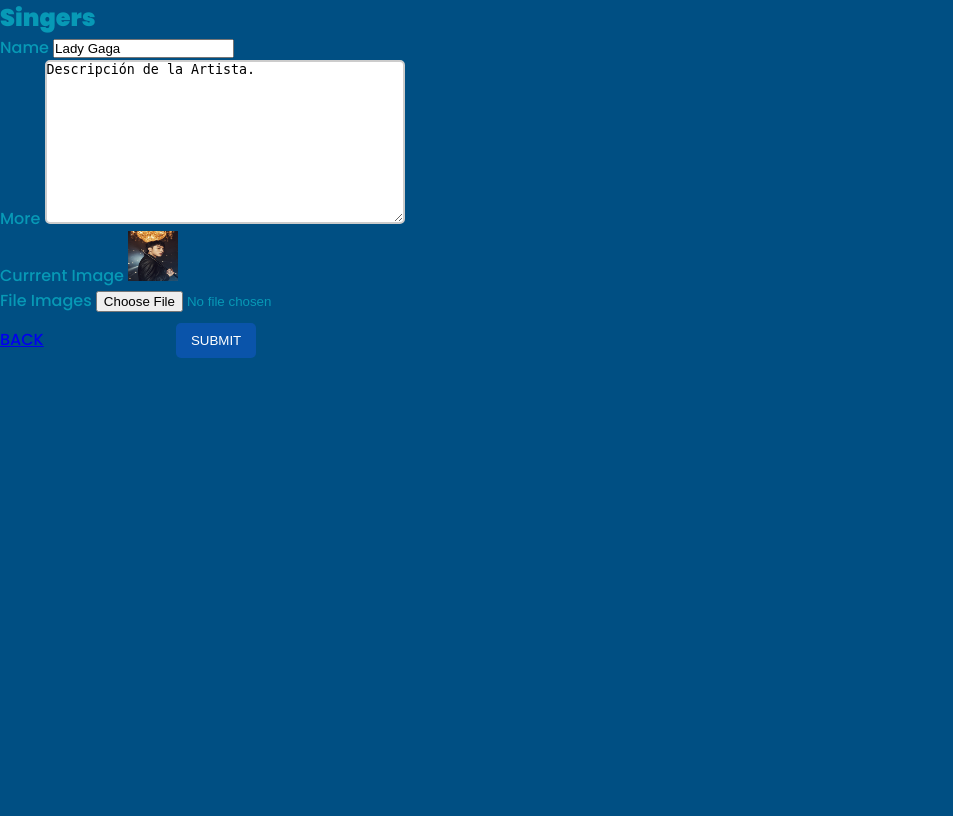
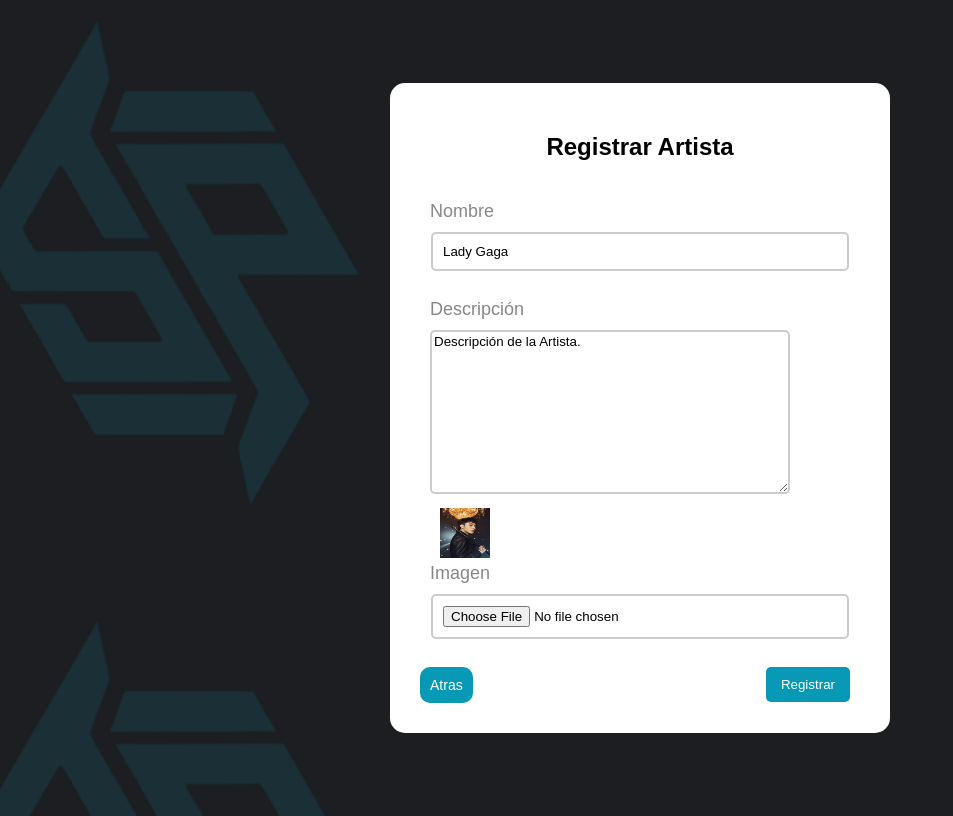
Before and after one commit to UNI-Ariel/huntersof23, a PHP site: page /auth/insertSinger.php?id=1 in a window 1280 px wide. Shown: the whole page, without its empty margins (0-953 px from the left). Before the commit the page ends 358 px from the top, so only its background shows below. Run offline with PHP 8.4, Linux system fonts and the light colour scheme; a user stored in the database is signed in; data comes from the database, SQL or seed files in the repository.

Commit message:
Add files via upload

```diff
--- /dev/null
+++ b/auth/css/style.css
@@ -0,0 +1,210 @@
+body {
+  background-image: url(../spotify-theme.png);
+  display: flex;
+  justify-content: center;
+  align-items: center;
+  height: 100vh;
+  flex-direction: column;
+  overflow: hidden;
+}
+
+* {
+  font-family: sans-serif;
+  box-sizing: border-box;
+}
+
+form {
+  width: 500px;
+  border: 2px solic #ccc;
+  padding: 30px;
+  background: #fff;
+  border-radius: 15px;
+}
+
+h2 {
+  text-align: center;
+  margin-bottom: 40px;
+}
+
+input {
+  display: block;
+  border: 2px solid #ccc;
+  width: 95%;
+  padding: 10px;
+  margin: 10px auto;
+  border-radius: 5px;
+}
+
+input.error1 {
+  border: 2px solid red;
+}
+
+
+/* ERRORS */
+.error-container {
+  margin: 0 auto;
+  padding-bottom: 10px;
+  width: 95%;
+  color: red;
+  font-size: 12px;
+}
+
+label {
+  color: #888;
+  font-size: 18px;
+  padding: 10px;
+}
+
+button {
+  float: right;
+  background: #0799B6;
+  padding: 10px 15px;
+  color: #fff;
+  border-radius: 5px;
+  margin-right: 10px;
+  border: none;
+}
+
+button:hover {
+  opacity: 0.7;
+}
+
+.error {
+  background: #f2dede;
+  color: #a94442;
+  width: 95%;
+  border-radius: 5px;
+  margin: 20px auto;
+}
+
+.success {
+  background: #d4edda;
+  color: #40754c;
+  padding: 10px;
+  width: 95%;
+  border-radius: 5px;
+  margin: 20px auto;
+}
+
+h1 {
+  text-align: center;
+  color: #fff;
+}
+
+.ca {
+  font-size: 14px;
+  display: inline-block;
+  padding: 10px;
+  text-decoration: none;
+  color: #fff;
+  background-color: #0799B6;
+  border-radius: 10px;
+}
+
+.ca:hover {
+  text-decoration: underline;
+}
+
+.ca2 {
+  font-size: 14px;
+  padding: 10px;
+  display: inline-block;
+  text-decoration: none;
+  color: #444;
+  padding: 10px 10px;
+  background-color: #fff;
+  border-radius: 15px;
+  margin-bottom: 5px;
+}
+
+.ca2:hover {
+  text-decoration: underline;
+}
+
+.home-nav a {
+  padding: 10px;
+  color: #f7bd65;
+  text-transform: uppercase;
+  text-decoration: none;
+}
+
+td{
+  text-align: center;
+}
+
+.dashboard {
+  display: flex;
+  justify-content: center;
+  flex-direction: row;
+}
+
+.icon-dashboard{
+  display: flex;
+  justify-content: center;
+  flex-direction: column;
+}
+
+.icon-dashboard label{
+  text-align: center;
+}
+
+.icon-dashboard a  {
+  margin: auto 40px;
+  padding: 10px;
+  color: #f7bd65;
+  text-transform: uppercase;
+  text-decoration: none;
+  }
+
+.dashboard label {
+  color: #f7bd65;
+}
+
+input[type="checkbox"]{
+  cursor: pointer;
+}
+
+input[type="checkbox"] {
+  position: relative;
+  -webkit-appearance: none;
+  background: #c6c6c6;
+  width: 50px;
+  outline: none;
+  border-radius: 20px;
+  box-shadow: inset 0 0 5px rgba(0, 0, 0, 0.2);
+  transition: 0.5s;
+}
+
+input:checked[type="checkbox"] {
+  background: #1DB954;
+}
+
+input[type="checkbox"]:before {
+  content: "";
+  position: absolute;
+  width: 20px;
+  height: 20px;
+  border-radius: 20px;
+  top: 0;
+  left: 0;
+  background: #fff;
+  transform: scale(1.15);
+  box-shadow: 0 2px 5 rgba(0, 0);
+  transition: 0.5s;
+}
+
+input:checked[type="checkbox"]:before {
+  left: 26px;
+}
+
+.link {
+  display: flex;
+  justify-content: space-between;
+  width: 40%;
+}
+
+table{
+  width:600px;
+  line-height:40px;
+  color: #fff;
+}
--- a/auth/insertSinger.php
+++ b/auth/insertSinger.php
@@ -49,30 +49,30 @@ function saveFile($fileInfo)
 if (isset($_POST['submit'])) {
     if (empty($_FILES["img"]["name"])) {
         if (!isset($_GET['id']))
-            $errors['img'] = "Image field cannot be empty";
+            $errors['img'] = "La imagen no puede estar vacia";
     } else {
         if (strpos($_FILES["img"]["type"], "image") !== false) {
             $img = $_FILES['img'];
         } else {
-            $errors['img'] = "Wrong file format. Expect an image file. Please check your file again.";
+            $errors['img'] = "Formato de imagen incorrecto por favor seleccione otra imagen ";
         }
     }
 
     if (empty($_POST['singername'])) {
-        $errors['singername'] = "Singer's name can not be empty";
+        $errors['singername'] = "Nombre de artista no puede estar vacio!!";
     } else {
         $singername = $_POST['singername'];
     }
 
     if (empty($_POST['info'])) {
-        $errors['info'] = "Info can not be empty";
+        $errors['info'] = "Descripción o Reseña no puede estar vacio!!";
     } else {
         $info = $_POST['info'];
     }
 
 
     if (array_filter($errors)) {
-        echo 'Form not valid';
+        echo 'Formulario con errores';
     } else {
         if ($img != "")
             $images = saveFile($img);
@@ -117,24 +117,24 @@ if (isset($_POST['submit'])) {
         <?php foreach ($errors as $error) : ?>
             <p class="error"><?php echo $error; ?></p>
         <?php endforeach; ?>
-        <h2>Singers</h2>
+        <h2>Registrar Artista</h2>
 
-        <label>Name</label>
-        <input type="text" name="singername" placeholder="Singer name" value="<?php echo $name; ?>"><br>
-        <label>More</label>
-        <textarea style=" margin: 0px; width: 360px; height: 164px; border: 2px solid #ccc; border-radius: 5px;" name="info" type="text" placeholder="Singer Info"><?php echo $infoSinger; ?></textarea><br>
+        <label>Nombre</label>
+        <input type="text" name="singername" placeholder="Nombre" value="<?php echo $name; ?>"><br>
+        <label>Descripción</label><br>
+        <textarea style=" margin: 10px; width: 360px; height: 164px; border: 2px solid #ccc; border-radius: 5px;" name="info" type="text" placeholder=" Reseña o Descripción del artista"><?php echo $infoSinger; ?></textarea><br>
 
-        <?php if ($imgFile != "") : ?>
-            <label>Currrent Image</label>
+        <?php if ($imgFile != " ") : ?>
+            <label></label>
             <img style="width: 50px; height: 50px;" src="<?php echo $imgFile; ?>" alt="">
             <br>
         <?php endif; ?>
-        <label>File Images</label>
+        <label>Imagen</label>
         <input type="file" name="img" accept="image/*"> <br>
 
-        <a href="editSinger.php" class="ca">BACK</a>
+        <a href="editSinger.php" class="ca">Atras</a>
 
-        <button type="submit" name="submit">SUBMIT</button>
+        <button type="submit" name="submit">Registrar</button>
     </form>
 </body>
 
```
Also changed, not shown: auth/editSinger.php (+27 -27 lines), auth/css/editSinger.css (line endings or trailing spaces), auth/spotify-theme.png (added).
